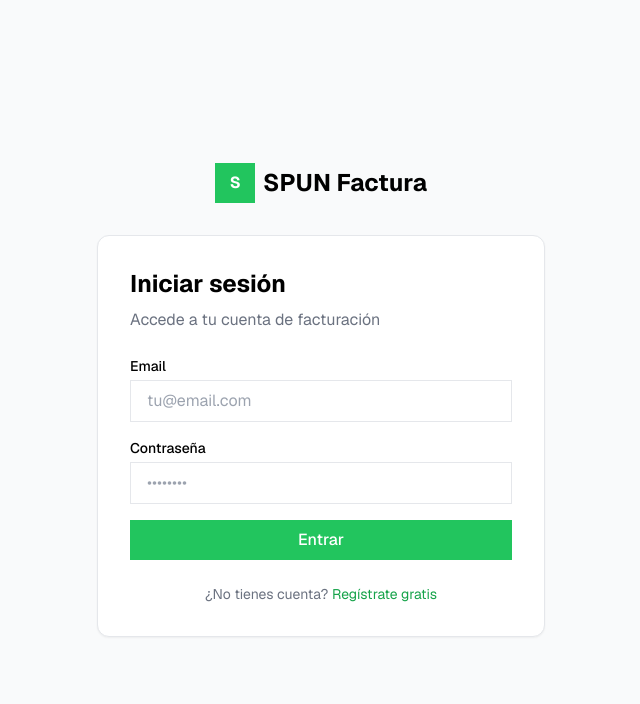
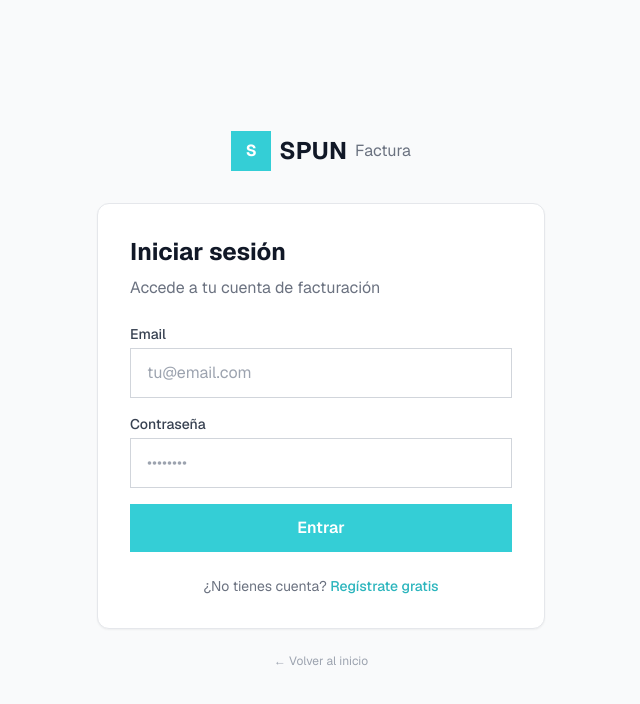
Before and after one commit to Homedomeapp/spun-factura-mvp, a Next.js app: page /auth/login in a window 1280 px wide. Shown: the top 704 px of the page, without its empty margins (319-959 px from the left). Built offline with nearby package versions, Linux system fonts and the light colour scheme.

Commit message:
Update login page with SPUN design

```diff
--- a/app/auth/login/page.tsx
+++ b/app/auth/login/page.tsx
@@ -4,53 +4,60 @@ export default function LoginPage() {
   return (
     <div className="min-h-screen bg-gray-50 flex items-center justify-center p-4">
       <div className="w-full max-w-md">
+        {/* Logo */}
         <div className="text-center mb-8">
           <Link href="/" className="inline-flex items-center gap-2">
-            <div className="w-10 h-10 bg-spun-500 rounded-lg flex items-center justify-center">
+            <div className="w-10 h-10 bg-[#34CED6] rounded-lg flex items-center justify-center">
               <span className="text-white font-bold">S</span>
             </div>
-            <span className="font-bold text-2xl">SPUN Factura</span>
+            <span className="font-bold text-2xl text-gray-900">SPUN</span>
+            <span className="text-gray-500">Factura</span>
           </Link>
         </div>
 
-        <div className="bg-white p-8 rounded-xl border shadow-sm">
-          <h1 className="text-2xl font-bold mb-2">Iniciar sesión</h1>
+        {/* Form */}
+        <div className="bg-white p-8 rounded-xl border border-gray-200 shadow-sm">
+          <h1 className="text-2xl font-bold text-gray-900 mb-2">Iniciar sesión</h1>
           <p className="text-gray-500 mb-6">Accede a tu cuenta de facturación</p>
 
           <form className="space-y-4">
             <div>
-              <label className="block text-sm font-medium mb-1">Email</label>
+              <label className="block text-sm font-medium text-gray-700 mb-1">Email</label>
               <input
                 type="email"
-                className="w-full px-4 py-2 border rounded-lg focus:ring-2 focus:ring-spun-500 focus:border-spun-500 outline-none"
+                className="w-full px-4 py-3 border border-gray-300 rounded-lg focus:ring-2 focus:ring-[#34CED6] focus:border-[#34CED6] outline-none transition-colors"
                 placeholder="tu@email.com"
               />
             </div>
 
             <div>
-              <label className="block text-sm font-medium mb-1">Contraseña</label>
+              <label className="block text-sm font-medium text-gray-700 mb-1">Contraseña</label>
               <input
                 type="password"
-                className="w-full px-4 py-2 border rounded-lg focus:ring-2 focus:ring-spun-500 focus:border-spun-500 outline-none"
+                className="w-full px-4 py-3 border border-gray-300 rounded-lg focus:ring-2 focus:ring-[#34CED6] focus:border-[#34CED6] outline-none transition-colors"
                 placeholder="••••••••"
               />
             </div>
 
-            <Link
-              href="/dashboard"
-              className="w-full bg-spun-500 text-white py-2 rounded-lg hover:bg-spun-600 font-medium block text-center"
+            <button
+              type="submit"
+              className="w-full bg-[#34CED6] hover:bg-[#2BB5BD] text-white py-3 rounded-lg font-semibold transition-colors"
             >
               Entrar
-            </Link>
+            </button>
           </form>
 
           <p className="text-center text-sm text-gray-500 mt-6">
             ¿No tienes cuenta?{" "}
-            <Link href="/auth/registro" className="text-spun-600 hover:underline">
+            <Link href="/auth/registro" className="text-[#2BB5BD] hover:underline font-medium">
               Regístrate gratis
             </Link>
           </p>
         </div>
+
+        <p className="text-center text-xs text-gray-400 mt-6">
+          <Link href="/" className="hover:text-gray-600">← Volver al inicio</Link>
+        </p>
       </div>
     </div>
   );
```
